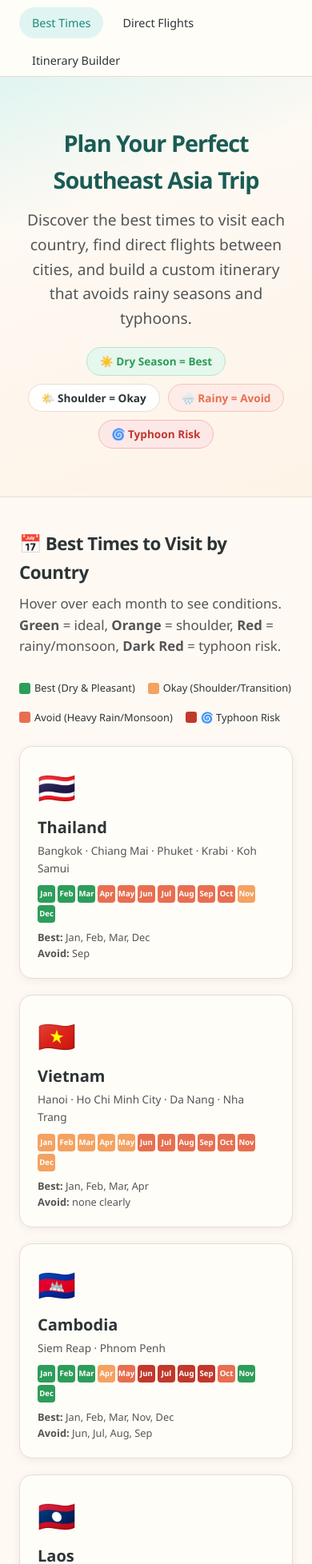
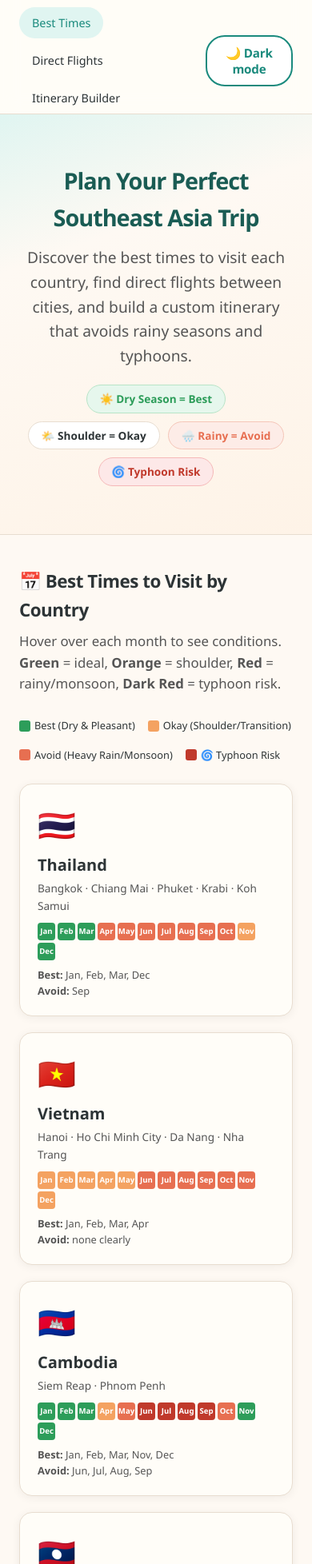
Before and after one commit to jasonmichaelphillips/jason-portfolio, a website: page travelplanner.html in a window 390 px wide. Shown: the part 44-2000 px from the top of the page at 80% size. Drawn offline with Linux system fonts and the light colour scheme.

Commit message:
dark mode update
Co-authored-by: Copilot <copilot@github.com>

```diff
--- a/travelplanner.html
+++ b/travelplanner.html
@@ -23,6 +23,7 @@
             --tooltip-bg: #333;
             --tooltip-text: #fff;
             --dot-text: #fff;
+            --nav-bg: rgba(255, 253, 248, 0.92);
             --empty-text: #aaa;
             --accent: #e76f51;
             --accent-light: #fdece7;
@@ -61,7 +62,7 @@
             position: sticky;
             top: 0;
             z-index: 100;
-            background: rgba(255, 253, 248, 0.92);
+            background: var(--nav-bg);
             backdrop-filter: blur(12px);
             border-bottom: 1px solid var(--border);
             padding: 0 24px;
@@ -85,6 +86,11 @@
             align-items: center;
             gap: 8px;
             letter-spacing: -0.3px;
+        }
+        .nav .controls {
+            display: flex;
+            gap: 8px;
+            align-items: center;
         }
         .nav .logo span {
             font-size: 1.6rem;
@@ -611,10 +617,13 @@
     <!-- Navigation -->
     <nav class="nav">
         <div class="logo"><span>🌏</span> SE Asia Weather Planner</div>
-        <div class="nav-links">
-            <a href="#best-times" class="active">Best Times</a>
-            <a href="#flights">Direct Flights</a>
-            <a href="#builder">Itinerary Builder</a>
+        <div class="controls">
+            <div class="nav-links">
+                <a href="#best-times" class="active">Best Times</a>
+                <a href="#flights">Direct Flights</a>
+                <a href="#builder">Itinerary Builder</a>
+            </div>
+            <button id="themeToggle" class="btn btn-outline" type="button">🌙 Dark mode</button>
         </div>
     </nav>
 
@@ -701,7 +710,7 @@
     <!-- Footer -->
     <footer class="footer">
         <p>🌴 SE Asia Travel Planner — Weather data is based on typical seasonal patterns. Always check current forecasts before traveling.</p>
-        <p style="margin-top:4px;">Data covers: Thailand, Vietnam, Cambodia, Laos, Myanmar, Malaysia, Singapore, Indonesia, Philippines & Brunei.</p>
+        <p style="margin-top:4px;">Data covers: Thailand, Vietnam, Cambodia, Laos, Malaysia, Singapore, Indonesia, Philippines.</p>
     </footer>
 
     <script>
@@ -745,14 +754,6 @@
                 { name: 'Vientiane', code: 'VTE', scores: [9, 9, 8, 6, 5, 3, 2, 2, 3, 5, 8, 9] },
             ]
         }, {
-            country: 'Myanmar',
-            flag: '🇲🇲',
-            cities: [
-                { name: 'Yangon', code: 'RGN', scores: [9, 9, 7, 5, 3, 1, 1, 1, 2, 5, 8, 9] },
-                { name: 'Mandalay', code: 'MDL', scores: [9, 9, 7, 5, 3, 1, 1, 1, 2, 5, 8, 9] },
-                { name: 'Bagan', code: 'BGN', scores: [9, 9, 7, 5, 3, 1, 1, 1, 2, 5, 8, 9] },
-            ]
-        }, {
             country: 'Malaysia',
             flag: '🇲🇾',
             cities: [
@@ -784,12 +785,6 @@
                 { name: 'Palawan', code: 'PPS', scores: [9, 9, 8, 7, 5, 3, 2, 2, 3, 4, 7, 9] },
                 { name: 'Boracay', code: 'BCY', scores: [9, 9, 8, 7, 5, 3, 2, 2, 3, 4, 7, 9] },
             ]
-        }, {
-            country: 'Brunei',
-            flag: '🇧🇳',
-            cities: [
-                { name: 'Bandar Seri Begawan', code: 'BWN', scores: [8, 8, 7, 5, 4, 3, 3, 3, 4, 4, 5, 6] },
-            ]
         }];
 
         // Direct flights (bidirectional graph)
@@ -805,7 +800,6 @@
             ['BKK', 'PNH'],
             ['BKK', 'LPQ'],
             ['BKK', 'VTE'],
-            ['BKK', 'RGN'],
             ['BKK', 'KUL'],
             ['BKK', 'SIN'],
             ['BKK', 'DPS'],
@@ -847,8 +841,6 @@
             ['CGK', 'LOP'],
             ['DPS', 'LOP'],
             ['REP', 'PNH'],
-            ['RGN', 'MDL'],
-            ['RGN', 'BGN'],
             ['VTE', 'LPQ'],
             ['BKK', 'DAD'],
             ['KUL', 'REP'],
@@ -1148,11 +1140,38 @@
             document.getElementById('resultsPanel').scrollIntoView({ behavior: 'smooth', block: 'start' });
         }
 
+        function applyTheme(theme) {
+            const isDark = theme === 'dark';
+            document.body.classList.toggle('dark', isDark);
+            const button = document.getElementById('themeToggle');
+            if (button) {
+                button.textContent = isDark ? '☀️ Light mode' : '🌙 Dark mode';
+            }
+        }
+
+        function toggleTheme() {
+            const isDark = !document.body.classList.contains('dark');
+            const theme = isDark ? 'dark' : 'light';
+            applyTheme(theme);
+            localStorage.setItem('theme', theme);
+        }
+
+        function initTheme() {
+            const storedTheme = localStorage.getItem('theme');
+            const preferredTheme = storedTheme || (window.matchMedia('(prefers-color-scheme: dark)').matches ? 'dark' : 'light');
+            applyTheme(preferredTheme);
+            const button = document.getElementById('themeToggle');
+            if (button) {
+                button.addEventListener('click', toggleTheme);
+            }
+        }
+
         // ==================== INIT ====================
         function init() {
             renderCountryCards();
             populateSelectors();
             updateTripDuration();
+            initTheme();
             // Set default dates for a nice demo
             document.getElementById('startDate').value = '2026-11-15';
             document.getElementById('endDate').value = '2026-12-05';
```
